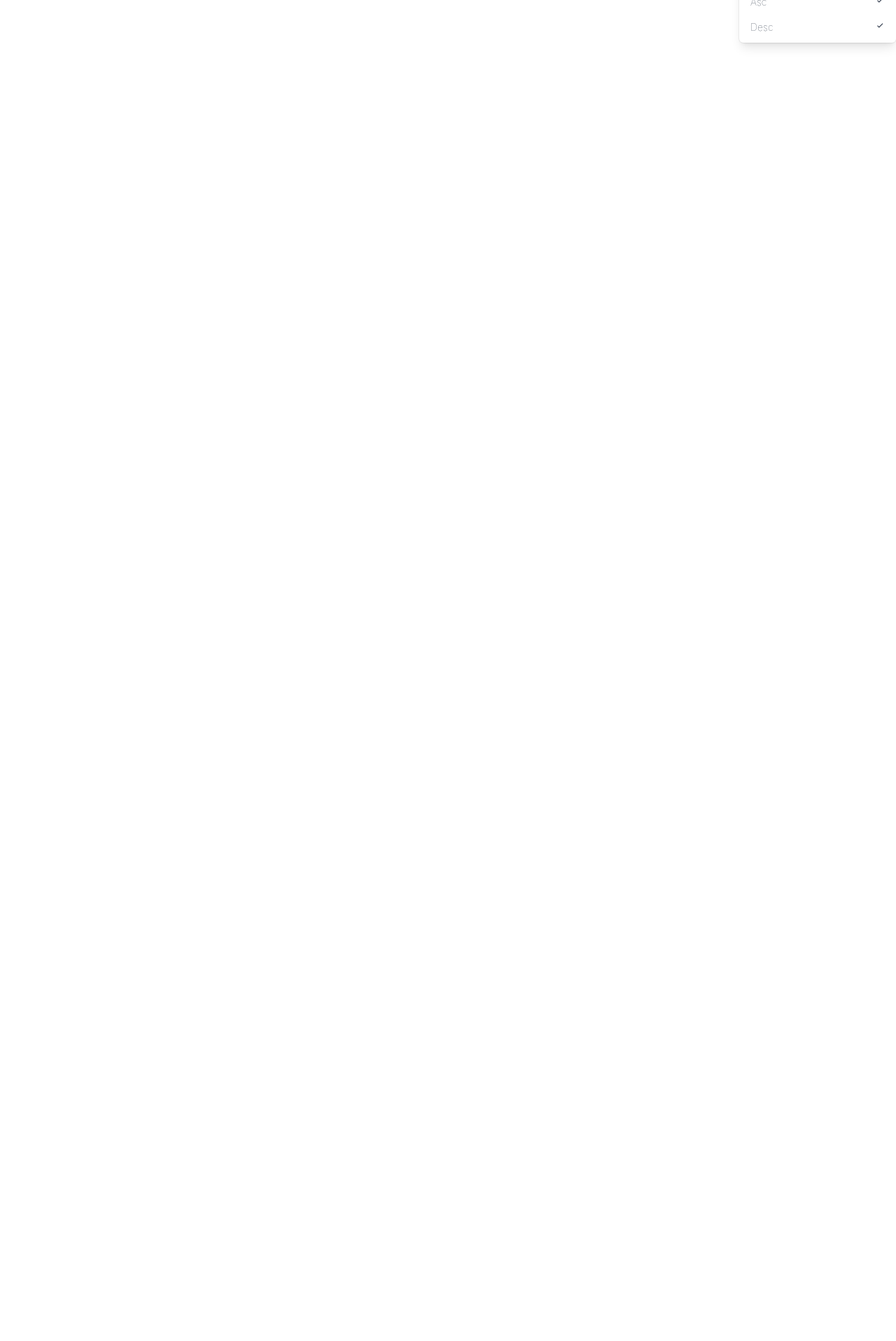
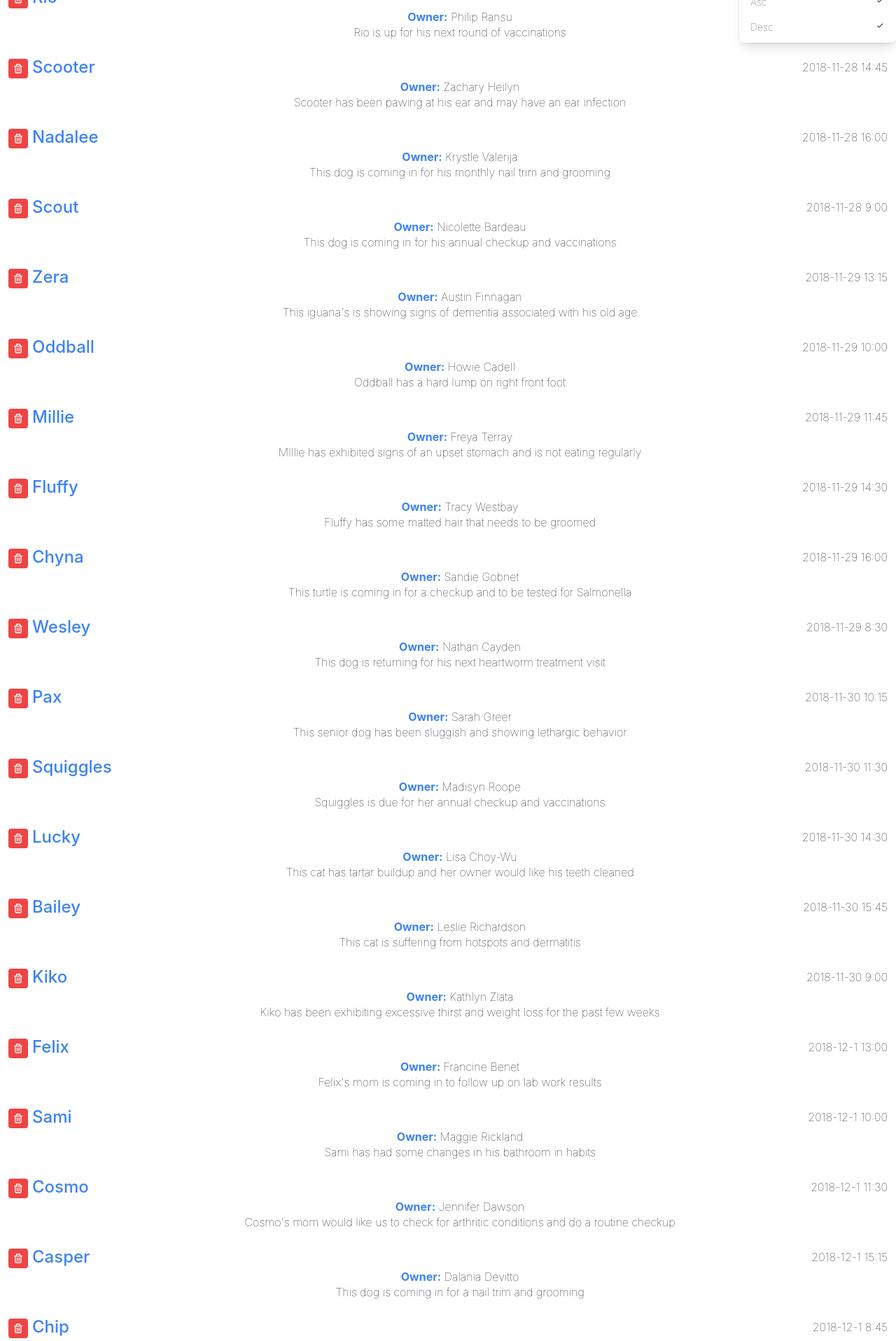
Before and after one commit to forgotten-acolyte/react-pet-visit-appointment, a React (Create React App) app: page / in a window 1280 px wide. Shown: the part 680-2596 px from the top of the page at 70% size. Before the commit the page ends 800 px from the top, so only its background shows below. Built offline with nearby package versions, Linux system fonts and the light colour scheme.

Commit message:
added AppointmentInfo.js and multiple span tags
added AppointmentInfo.js and multiple span tags

```diff
--- a/src/App.js
+++ b/src/App.js
@@ -2,21 +2,10 @@
 import './App.css';
 import React, {Component, useState, useEffect, useReducer} from "react";
 import {Routes, Route} from "react-router-dom";
-import { BiCalendar, BiArchive } from "react-icons/bi";
+import { BiCalendar, BiArchive, BiTrash } from "react-icons/bi";
 import Search   from "./components/Search"
 import AddAppointment from "./components/AddAppointment";
-
-// import {
-//   Home,
-//   About,
-//   Events,
-//   Contacts,
-//   Oops404,
-//   Services,
-//   CompanyHistory,
-//   Location
-// } from "./pages"
-
+import AppointmentInfo from "./components/AppointmentInfo";
 
 function App(){
   return(
@@ -26,6 +15,11 @@
       </h1>
       <AddAppointment />
       <Search />
+
+      <ul className="divide-y divide-gray-200">
+        <AppointmentInfo />
+      </ul>
+
     </div>
   )
 }
--- /dev/null
+++ b/src/components/AppointmentInfo.js
@@ -0,0 +1,27 @@
+import appointmentList from "../data.json"
+import { BiTrash } from "react-icons/bi";
+
+const AppointmentInfo = () => {
+    return(
+        <ul>
+             {appointmentList
+          .map(appointment => (
+            <li className="px-3 py-3 flex items-start">
+            <button type="button"
+              className="p-1.5 mr-1.5 mt-1 rounded text-white bg-red-500 hover:bg-yellow-700 focus:outline-none focus:ring-2 focus:ring-offset-2 focus:ring-blue-500">
+              <BiTrash /></button>
+            <div className="flex-grow">
+              <div className="flex items-center">
+                <span className="flex-none font-medium text-2xl text-blue-500">{appointment.petName}</span>
+                <span className="flex-grow text-right">{appointment.aptDate}</span>
+              </div>
+              <div><b className="font-bold text-blue-500">Owner:</b> {appointment.ownerName}</div>
+              <div className="leading-tight">{appointment.aptNotes}</div>
+            </div>
+          </li>
+          ))}
+        </ul>
+    )
+}
+
+export default AppointmentInfo;
--- /dev/null
+++ b/src/data.json
@@ -0,0 +1,177 @@
+[
+    {
+      "id": "0",
+      "petName": "Pepe",
+      "ownerName": "Reggie Tupp",
+      "aptNotes": "It's time for this rabbit's post spaying surgery checkup",
+      "aptDate": "2018-11-28 13:30"
+    },
+    {
+      "id": "1",
+      "petName": "Rio",
+      "ownerName": "Philip Ransu",
+      "aptNotes": "Rio is up for his next round of vaccinations",
+      "aptDate": "2018-11-28 10:15"
+    },
+    {
+      "id": "2",
+      "petName": "Scooter",
+      "ownerName": "Zachary Heilyn",
+      "aptNotes": "Scooter has been pawing at his ear and may have an ear infection",
+      "aptDate": "2018-11-28 14:45"
+    },
+    {
+      "id": "3",
+      "petName": "Nadalee",
+      "ownerName": "Krystle Valerija",
+      "aptNotes": "This dog is coming in for his monthly nail trim and grooming",
+      "aptDate": "2018-11-28 16:00"
+    },
+    {
+      "id": "4",
+      "petName": "Scout",
+      "ownerName": "Nicolette Bardeau",
+      "aptNotes": "This dog is coming in for his annual checkup and vaccinations",
+      "aptDate": "2018-11-28 9:00"
+    },
+    {
+      "id": "5",
+      "petName": "Zera",
+      "ownerName": "Austin Finnagan",
+      "aptNotes": "This iguana's is showing signs of dementia associated with his old age",
+      "aptDate": "2018-11-29 13:15"
+    },
+    {
+      "id": "6",
+      "petName": "Oddball",
+      "ownerName": "Howie Cadell",
+      "aptNotes": "Oddball has a hard lump on right front foot",
+      "aptDate": "2018-11-29 10:00"
+    },
+    {
+      "id": "7",
+      "petName": "Millie",
+      "ownerName": "Freya Terray",
+      "aptNotes": "MIllie has exhibited signs of an upset stomach and is not eating regularly",
+      "aptDate": "2018-11-29 11:45"
+    },
+    {
+      "id": "8",
+      "petName": "Fluffy",
+      "ownerName": "Tracy Westbay",
+      "aptNotes": "Fluffy has some matted hair that needs to be groomed",
+      "aptDate": "2018-11-29 14:30"
+    },
+    {
+      "id": "9",
+      "petName": "Chyna",
+      "ownerName": "Sandie Gobnet",
+      "aptNotes": "This turtle is coming in for a checkup and to be tested for Salmonella",
+      "aptDate": "2018-11-29 16:00"
+    },
+    {
+      "id": "10",
+      "petName": "Wesley",
+      "ownerName": "Nathan Cayden",
+      "aptNotes": "This dog is returning for his next heartworm treatment visit",
+      "aptDate": "2018-11-29 8:30"
+    },
+    {
+      "id": "11",
+      "petName": "Pax",
+      "ownerName": "Sarah Greer",
+      "aptNotes": "This senior dog has been sluggish and showing lethargic behavior",
+      "aptDate": "2018-11-30 10:15"
+    },
+    {
+      "id": "12",
+      "petName": "Squiggles",
+      "ownerName": "Madisyn Roope",
+      "aptNotes": "Squiggles is due for her annual checkup and vaccinations",
+      "aptDate": "2018-11-30 11:30"
+    },
+    {
+      "id": "13",
+      "petName": "Lucky",
+      "ownerName": "Lisa Choy-Wu",
+      "aptNotes": "This cat has tartar buildup and her owner would like his teeth cleaned",
+      "aptDate": "2018-11-30 14:30"
+    },
+    {
+      "id": "14",
+      "petName": "Bailey",
+      "ownerName": "Leslie Richardson",
+      "aptNotes": "This cat is suffering from hotspots and dermatitis",
+      "aptDate": "2018-11-30 15:45"
+    },
+    {
+      "id": "15",
+      "petName": "Kiko",
+      "ownerName": "Kathlyn Zlata",
+      "aptNotes": "Kiko has been exhibiting excessive thirst and weight loss for the past few weeks",
+      "aptDate": "2018-11-30 9:00"
+    },
+    {
+      "id": "16",
+      "petName": "Felix",
+      "ownerName": "Francine Benet",
+      "aptNotes": "Felix's mom is coming in to follow up on  lab work results",
+      "aptDate": "2018-12-1 13:00"
+    },
+    {
+      "id": "17",
+      "petName": "Sami",
+      "ownerName": "Maggie Rickland",
+      "aptNotes": "Sami has had some changes in his bathroom in habits",
+      "aptDate": "2018-12-1 10:00"
+    },
+    {
+      "id": "18",
+      "petName": "Cosmo",
+      "ownerName": "Jennifer Dawson",
+      "aptNotes": "Cosmo's mom would like us to check for arthritic conditions and do a routine checkup",
+      "aptDate": "2018-12-1 11:30"
+    },
+    {
+      "id": "19",
+      "petName": "Casper",
+      "ownerName": "Dalania Devitto",
+      "aptNotes": "This dog is coming in for a nail trim and grooming",
+      "aptDate": "2018-12-1 15:15"
+    },
+    {
+      "id": "20",
+      "petName": "Chip",
+      "ownerName": "Jason Hemlock",
+      "aptNotes": "This fish has a spotty white patch developing on his back ",
+      "aptDate": "2018-12-1 8:45"
+    },
+    {
+      "id": "21",
+      "petName": "Tibbs",
+      "ownerName": "Shad Cayden",
+      "aptNotes": "Tibbs has had an ongoing rash and cold symptoms and we are going to run allergy tests",
+      "aptDate": "2018-12-2 13:30"
+    },
+    {
+      "id": "22",
+      "petName": "Stich",
+      "ownerName": "Dennis Nicholback",
+      "aptNotes": "Stich has been having some stomach issues and is due for his vaccinations",
+      "aptDate": "2018-12-2 10:15"
+    },
+    {
+      "id": "23",
+      "petName": "Shadow",
+      "ownerName": "Audry Topsy",
+      "aptNotes": "This cat has a red swollen eye with a discharge",
+      "aptDate": "2018-12-2 15:00"
+    },
+    {
+      "id": "24",
+      "petName": "Nugget",
+      "ownerName": "Darla Branson",
+      "aptNotes": "This little fish Nugget, has a rash on his stomach area",
+      "aptDate": "2018-12-2 9:00"
+    }
+  ]
```
